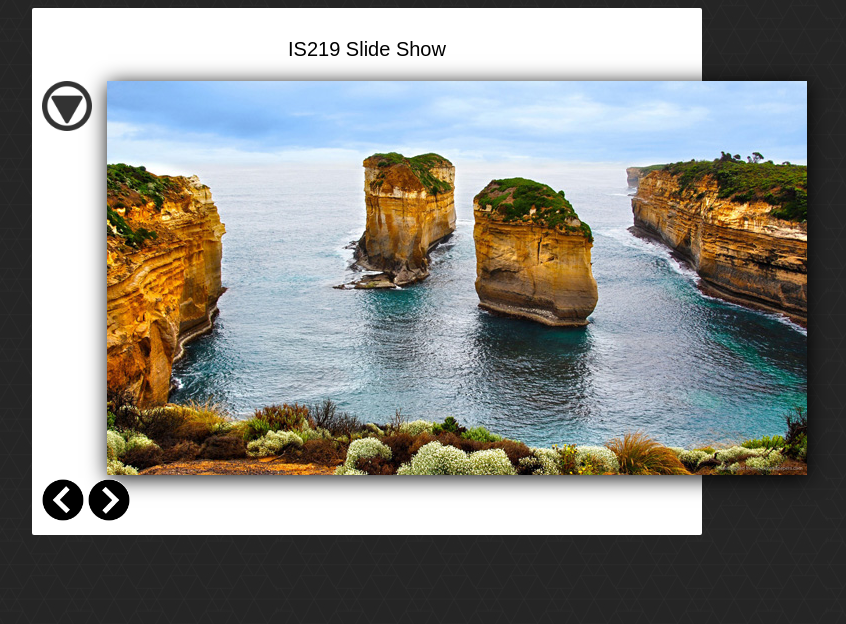
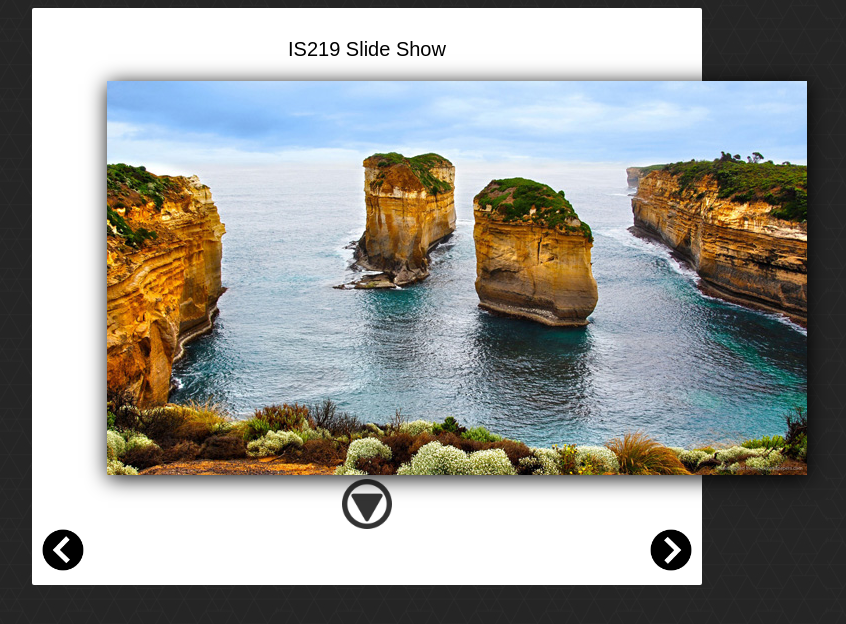
Before and after one commit to crmeier294/IS219s18Meier-Project2, a PHP site: page /index.html in a window 1280 px wide. Shown: the top 624 px of the page, without its empty margins (273-1119 px from the left). Run offline with PHP 8.4, Linux system fonts and the light colour scheme; grey boxes labelled with a size stand in for pictures from a placeholder-image service; some libraries are stand-ins or nearby versions.

Commit message:
Adjusted button positions

```diff
--- a/css/style.css
+++ b/css/style.css
@@ -27,10 +27,13 @@ body {
 .moreIndicator {
 	height: 50px;
 	width: 50px;
-	position: absolute;
+	position: relative;
 	z-index: 3;
 	opacity: .8;
 	top: 0px;
+	margin: 0 auto;
+	display:block;
+
 }
 
 .thumbnail {
@@ -57,6 +60,7 @@ body {
 #nextPhoto {
 	height: 42px;
 	width: 42px;
+	float: right;
 }
 
 .details p {
```
